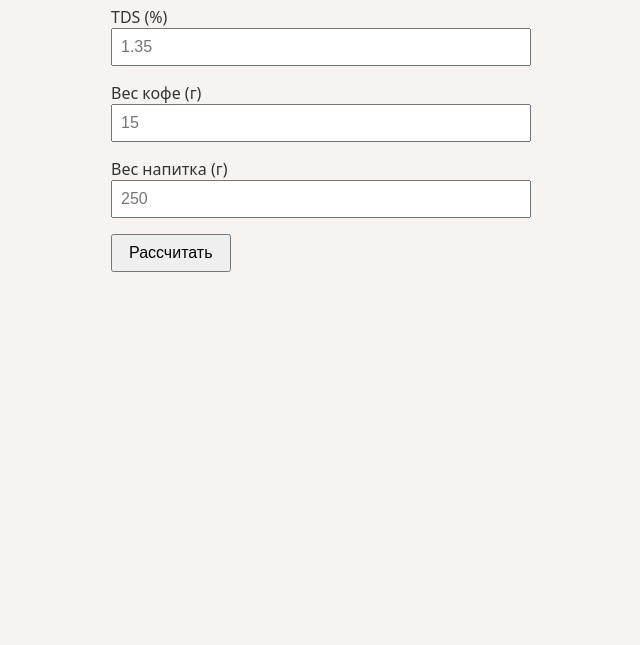
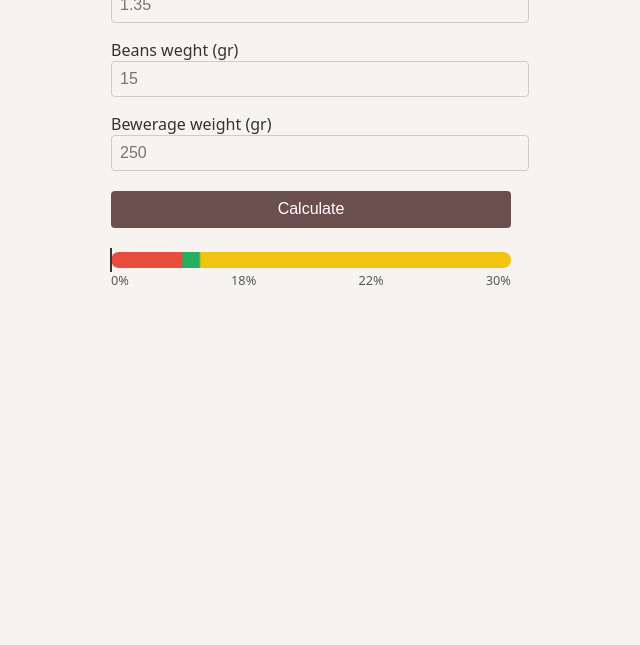
Before and after one commit to suzzgoose/simple-ey-calc-pwa, a plain HTML site: page index.html in a window 1280 px wide. Shown: the part 155-800 px from the top of the page, without its empty margins (329-969 px from the left). Drawn offline with Linux system fonts and the light colour scheme.

Commit message:
Update index.html
+graph

```diff
--- a/index.html
+++ b/index.html
@@ -3,57 +3,166 @@
 <head>
   <meta charset="UTF-8">
   <meta name="viewport" content="width=device-width, initial-scale=1.0">
-  <title>Калькулятор экстракции кофе</title>
+  <title>Coffee EY calculator</title>
   <link rel="manifest" href="manifest.json">
   <meta name="theme-color" content="#6b4f4f">
   <style>
+    :root {
+      --bg-color: #f7f3f0;
+      --text-color: #333;
+      --accent-color: #6b4f4f;
+      --scale-height: 16px;
+    }
+
+    @media (prefers-color-scheme: dark) {
+      :root {
+        --bg-color: #1c1c1e;
+        --text-color: #f5f5f5;
+        --accent-color: #d0a67b;
+      }
+    }
+
     body {
       font-family: system-ui, sans-serif;
-      background: #f7f3f0;
+      background: var(--bg-color);
       padding: 2rem;
-      color: #333;
+      color: var(--text-color);
       max-width: 400px;
       margin: auto;
+      transition: background 0.3s, color 0.3s;
     }
-    label { display: block; margin-top: 1rem; }
-    input { width: 100%; padding: 0.5rem; font-size: 1rem; }
-    button { margin-top: 1rem; padding: 0.5rem 1rem; font-size: 1rem; }
-    .result { margin-top: 1rem; font-weight: bold; }
+
+    h1 {
+      text-align: center;
+      margin-bottom: 1.5rem;
+    }
+
+    label {
+      display: block;
+      margin-top: 1rem;
+    }
+
+    input {
+      width: 100%;
+      padding: 0.5rem;
+      font-size: 1rem;
+      border: 1px solid #ccc;
+      border-radius: 4px;
+      background: var(--bg-color);
+      color: var(--text-color);
+    }
+
+    button {
+      margin-top: 1.2rem;
+      padding: 0.6rem 1rem;
+      font-size: 1rem;
+      background: var(--accent-color);
+      color: #fff;
+      border: none;
+      border-radius: 4px;
+      cursor: pointer;
+      width: 100%;
+    }
+
+    button:hover {
+      opacity: 0.9;
+    }
+
+    .result {
+      margin-top: 1rem;
+      font-weight: bold;
+      text-align: center;
+    }
+
+    .scale-container {
+      margin-top: 1.5rem;
+    }
+
+    .scale {
+      position: relative;
+      width: 100%;
+      height: var(--scale-height);
+      border-radius: 8px;
+      background: linear-gradient(to right,
+        #e74c3c 0%,     /* недоэкстракция */
+        #e74c3c 17.5%,
+        #27ae60 18%,   /* начало оптимальной зоны */
+        #27ae60 22%,   /* конец оптимальной зоны */
+        #f1c40f 22.5%,
+        #f1c40f 100%   /* переэкстракция */
+      );
+    }
+
+    .marker {
+      position: absolute;
+      top: 50%;
+      width: 2px;
+      height: calc(var(--scale-height) + 8px);
+      background: var(--text-color);
+      transform: translate(-50%, -50%);
+      transition: left 0.3s ease;
+    }
+
+    .scale-labels {
+      display: flex;
+      justify-content: space-between;
+      font-size: 0.8rem;
+      margin-top: 0.2rem;
+      opacity: 0.8;
+    }
   </style>
 </head>
 <body>
-  <h1>Калькулятор экстракции</h1>
+  <h1>EY Calc</h1>
 
   <label>TDS (%)</label>
   <input type="number" id="tds" step="0.01" placeholder="1.35">
 
-  <label>Вес кофе (г)</label>
+  <label>Beans weght (gr)</label>
   <input type="number" id="coffee" step="0.1" placeholder="15">
 
-  <label>Вес напитка (г)</label>
+  <label>Bewerage weight (gr)</label>
   <input type="number" id="brew" step="0.1" placeholder="250">
 
-  <button onclick="calculate()">Рассчитать</button>
+  <button onclick="calculate()">Calculate</button>
 
   <div class="result" id="result"></div>
+
+  <div class="scale-container">
+    <div class="scale" id="scale">
+      <div class="marker" id="marker"></div>
+    </div>
+    <div class="scale-labels">
+      <span>0%</span>
+      <span>18%</span>
+      <span>22%</span>
+      <span>30%</span>
+    </div>
+  </div>
 
   <script>
     function calculate() {
       const tds = parseFloat(document.getElementById('tds').value);
       const coffee = parseFloat(document.getElementById('coffee').value);
       const brew = parseFloat(document.getElementById('brew').value);
+      const resultDiv = document.getElementById('result');
+      const marker = document.getElementById('marker');
 
       if (isNaN(tds) || isNaN(coffee) || isNaN(brew) || coffee === 0) {
-        document.getElementById('result').textContent = 'Введите корректные данные.';
+        resultDiv.textContent = 'Invalid data';
         return;
       }
 
       const ey = (tds * brew) / coffee;
-      document.getElementById('result').textContent = `Extraction Yield: ${ey.toFixed(2)}%`;
+      resultDiv.textContent = `Extraction Yield: ${ey.toFixed(2)}%`;
+
+      // Отобразим значение на шкале (макс 30%)
+      const clampedEY = Math.min(30, Math.max(0, ey));
+      const left = (clampedEY / 30) * 100;
+      marker.style.left = `${left}%`;
     }
-  </script>
 
-  <script>
+    // Регистрация Service Worker
     if ('serviceWorker' in navigator) {
       navigator.serviceWorker.register('service-worker.js');
     }
```
